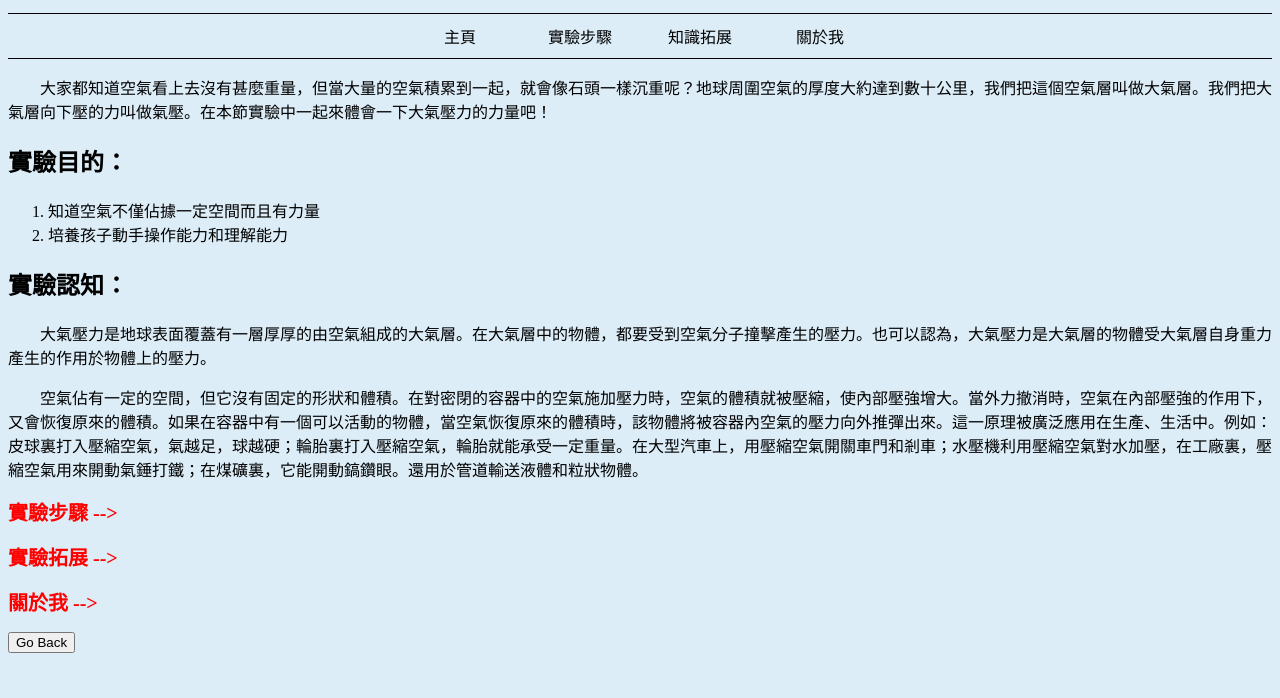
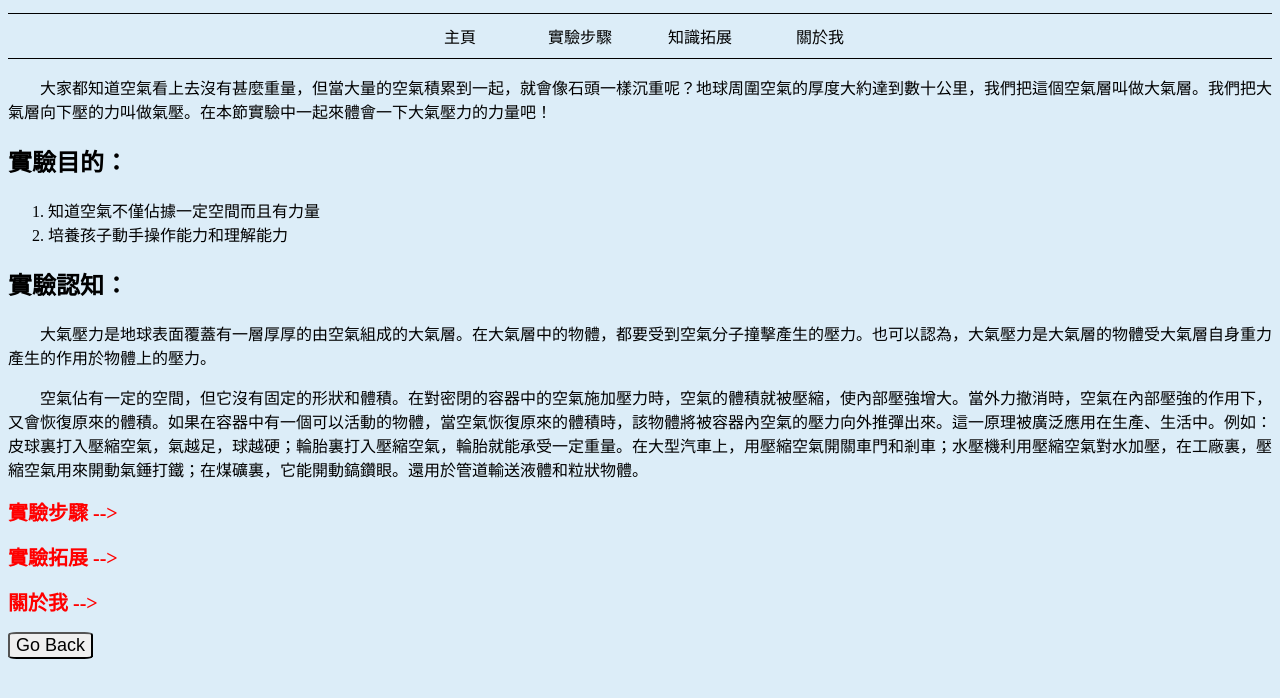
Before and after one commit to lance516/20210206-1, a website: page index.html in a window 1280 px wide. Shown: the part 54-752 px from the top of the page. Drawn offline with Linux system fonts and the light colour scheme.

Commit message:
update update button

```diff
--- a/css-file/header.css
+++ b/css-file/header.css
@@ -44,3 +44,8 @@ header h1 {
 body {
   background-color: rgba(186, 221, 243, .5);
 }
+
+button {
+  border-radius: 10%;
+  font-size: 18px;
+}
```
